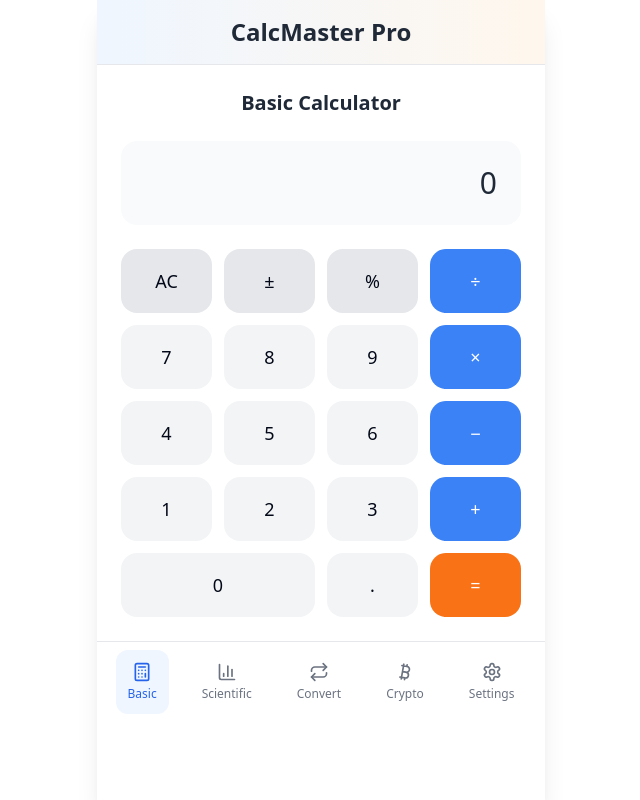
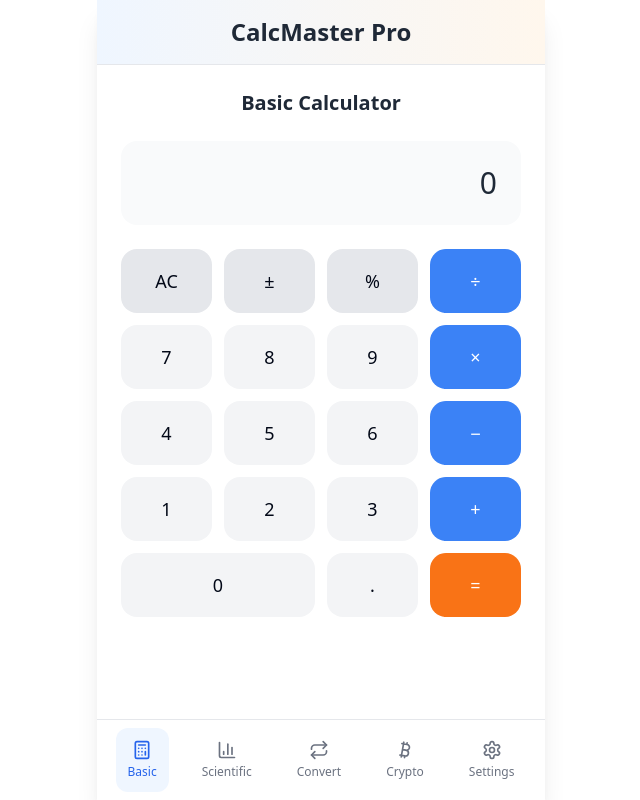
Before and after one commit to mouhcineelkazbouri/calc-master-touch, a React (Vite) app: page / in a window 1280 px wide. Shown: the whole page, without its empty margins (319-959 px from the left). Built offline with nearby package versions, Linux system fonts and the light colour scheme.

Commit message:
Fix: Make navigation bar fixed
Make the navigation bar fixed to the bottom of the screen on all screens.

```diff
--- a/src/pages/Index.tsx
+++ b/src/pages/Index.tsx
@@ -31,19 +31,21 @@ const Index = () => {
 
   return (
     <div className="min-h-screen bg-white">
-      <div className="max-w-md mx-auto bg-white shadow-xl min-h-screen">
+      <div className="max-w-md mx-auto bg-white shadow-xl min-h-screen relative">
         {/* Header */}
         <div className="bg-gradient-to-r from-blue-50 to-orange-50 px-6 py-4 border-b border-gray-200">
           <h1 className="text-2xl font-bold text-gray-800 text-center">CalcMaster Pro</h1>
         </div>
 
-        {/* Screen Content */}
-        <div className="flex-1">
+        {/* Screen Content with bottom padding to account for fixed navigation */}
+        <div className="flex-1 pb-20">
           {renderScreen()}
         </div>
 
-        {/* Bottom Navigation */}
-        <Navigation activeScreen={activeScreen} onScreenChange={setActiveScreen} />
+        {/* Fixed Bottom Navigation */}
+        <div className="fixed bottom-0 left-1/2 transform -translate-x-1/2 w-full max-w-md">
+          <Navigation activeScreen={activeScreen} onScreenChange={setActiveScreen} />
+        </div>
       </div>
     </div>
   );
```
